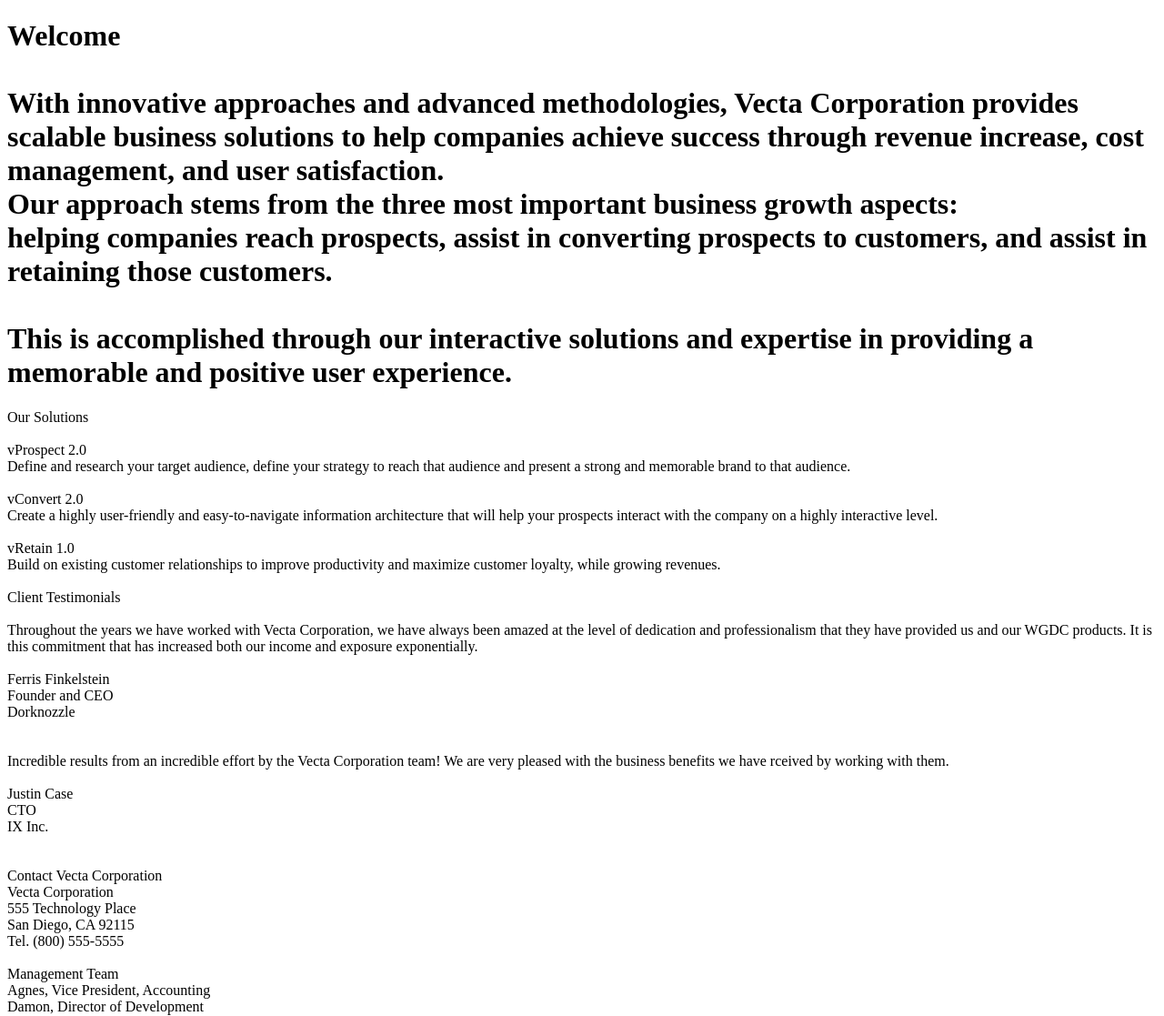
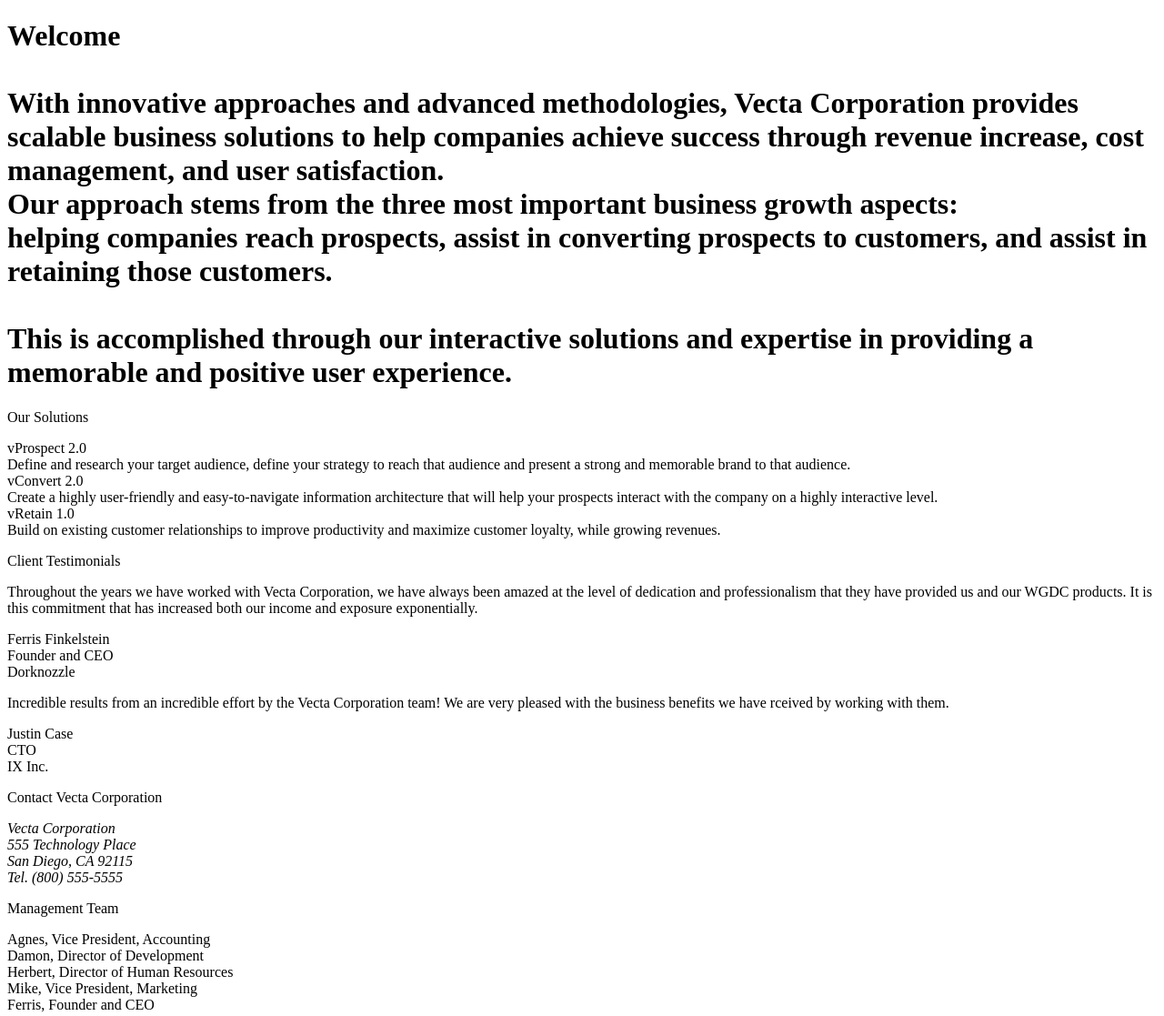
Before and after one commit to sanchitakanade/Assignment1_CS648, a plain HTML site: page index.html in a window 1280 px wide. Shown: the top 1117 px of the page at 91% size. Drawn offline with Linux system fonts and the light colour scheme.

Commit message:
Updated index.html
Removed unnecessary 'br' tags and used 'p' tags instead.

```diff
--- a/index.html
+++ b/index.html
@@ -1,3 +1,10 @@
+<!-- Name: Sanchita Kanade
+	 Red ID: 822108710
+	 Instructor Name: Zak Ruvalcaba
+	 Class: CS648.01 Modern Web Development Frameworks Fall 2019
+	 File: index.html
+	 Assignment No.: 1
+-->
 <!DOCTYPE html>
 <html lang="en">
     <head>
@@ -7,9 +14,9 @@
         <title>Welcome to Vecta Corp. -24/7 365 turnkey vSolutions for your agile ebusiness</title>
     </head>
     <body>
+        <!--welcome text-->
         <h1>
         Welcome <br><br>
-
         With innovative approaches and advanced methodologies, Vecta Corporation provides scalable business solutions
         to help companies achieve success through revenue increase, cost management, and user satisfaction.<br>
         Our approach stems from the three most important business growth aspects:<br>
@@ -18,46 +25,58 @@
         This is accomplished through our interactive solutions and expertise
         in providing a memorable and positive user experience.
         </h1>
+
+        <header><p>Our Solutions</p></header>
         <p>
-        Our Solutions <br><br>
+        vProspect 2.0 <br>
+        Define and research your target audience, define your strategy to reach that
+        audience and present a strong and memorable brand to that audience.<br>
+        vConvert 2.0<br>
+        Create a highly user-friendly and easy-to-navigate information architecture
+        that will help your prospects interact with the company on a highly interactive level.<br>
+        vRetain 1.0<br>
+        Build on existing customer relationships to improve productivity and maximize
+        customer loyalty, while growing revenues.
+        </p>
 
-        vProspect 2.0 <br>
-        Define and research your target audience, define your strategy to reach that audience and present a strong and memorable brand to that audience.<br><br>
-
-        vConvert 2.0<br>
-        Create a highly user-friendly and easy-to-navigate information architecture that will help your prospects interact with the company on a highly interactive level.<br><br>
-
-        vRetain 1.0<br>
-        Build on existing customer relationships to improve productivity and maximize customer loyalty, while growing revenues.<br><br>
-
-        Client Testimonials<br><br>
-
-        Throughout the years we have worked with Vecta Corporation, we have always been amazed at the level of dedication and professionalism that they have provided us and our WGDC products. It is this commitment that has increased both our income and exposure exponentially.<br><br>
-
+        <header><p>Client Testimonials</p></header>
+        <p>
+        Throughout the years we have worked with Vecta Corporation, we have always been
+        amazed at the level of dedication and professionalism that they have provided us
+        and our WGDC products. It is this commitment that has increased both our income
+        and exposure exponentially.
+        </p>
+        <p>
         Ferris Finkelstein<br>
         Founder and CEO<br>
-        Dorknozzle<br><br><br>
-
-        Incredible results from an incredible effort by the Vecta Corporation team! We are very pleased with the business benefits we have rceived by working with them.<br><br>
-
+        Dorknozzle
+        </p>
+        <p>
+        Incredible results from an incredible effort by the Vecta Corporation team!
+        We are very pleased with the business benefits we have rceived by working with
+        them.
+        </p>
+        <p>
         Justin Case<br>
         CTO<br>
-        IX Inc.<br><br><br>
+        IX Inc.
+        </p>
 
-        Contact Vecta Corporation<br>
-
+        <header><p>Contact Vecta Corporation</p></header>
+        <address>
         Vecta Corporation<br>
         555 Technology Place<br>
         San Diego, CA 92115<br>
-        Tel. (800) 555-5555<br><br>
+        Tel. (800) 555-5555
+        </address>
 
-        Management Team<br>
-
+        <header><p>Management Team</p></header>
+        <p>
         Agnes, Vice President, Accounting<br>
         Damon, Director of Development<br>
         Herbert, Director of Human Resources<br>
         Mike, Vice President, Marketing<br>
-        Ferris, Founder and CEO<br>
+        Ferris, Founder and CEO
         </p>
     </body>
 </html>
```
Lines whose indentation alone changed are shown as unchanged.
